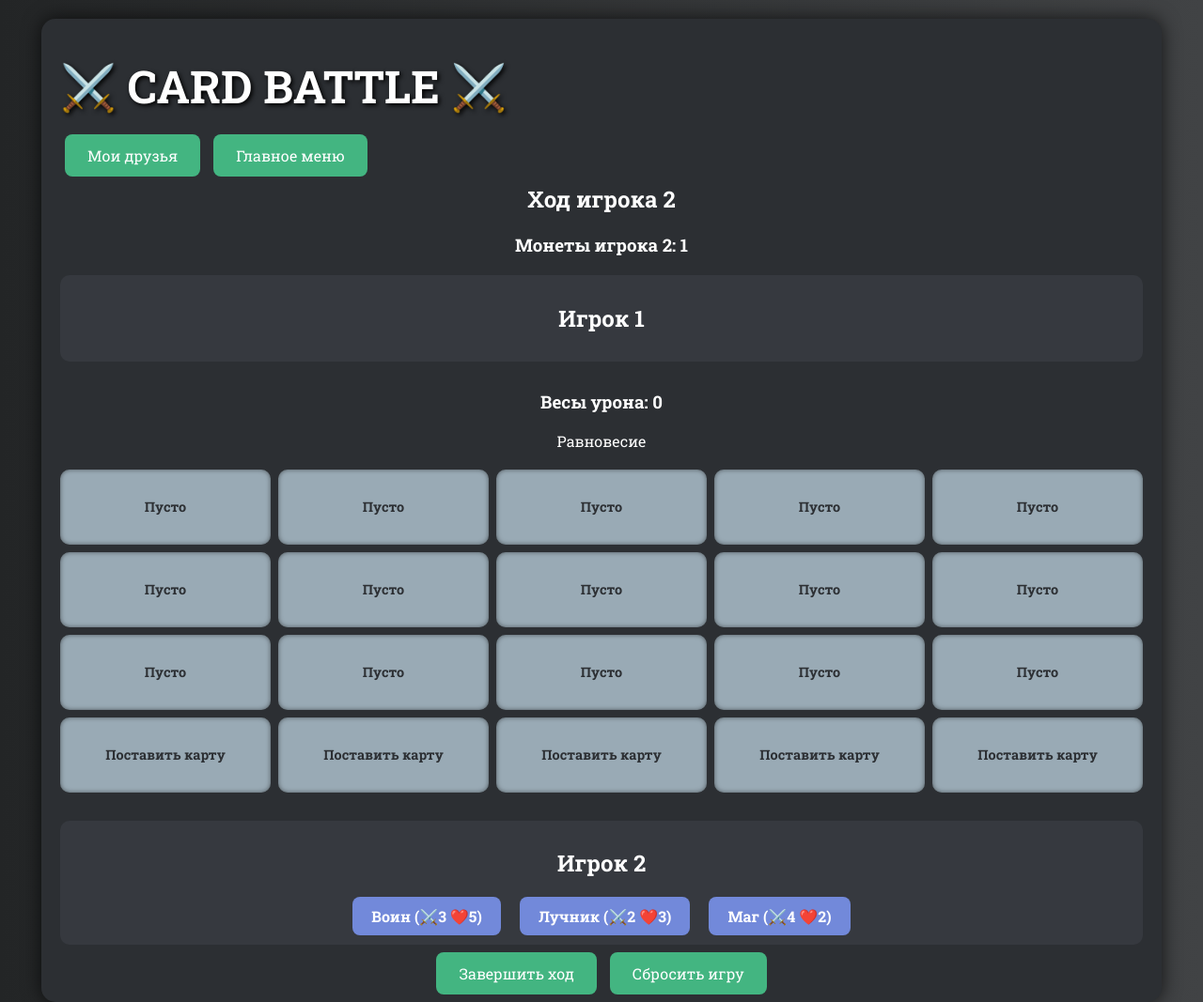
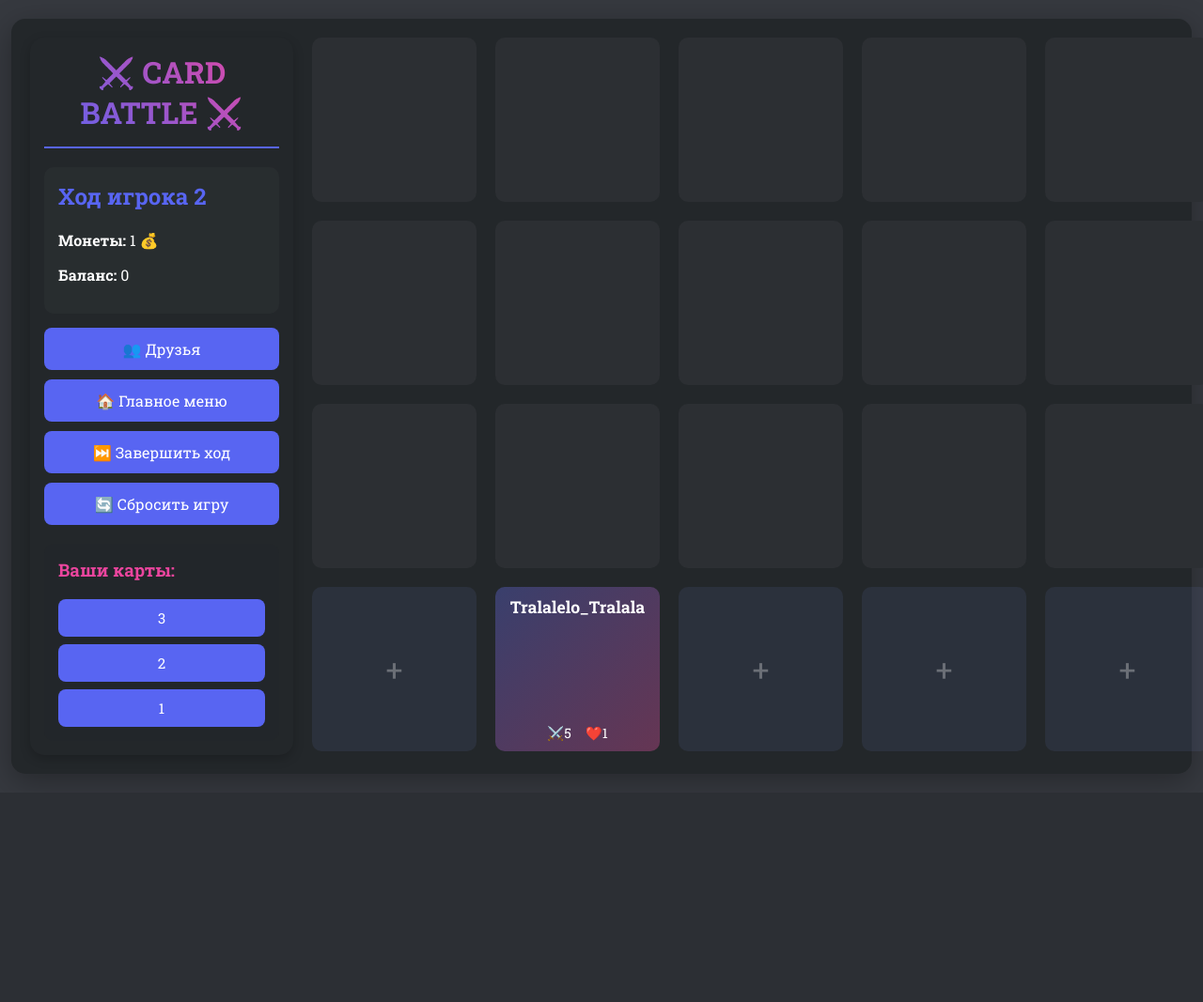
Before and after one commit to JacobHughes13/potential-carnival, a Flask app: page /play in a window 1280 px wide. Shown: the whole page at 94% size. After the commit the page ends 812 px from the top, so only its background shows below. Run offline with Flask 3, Linux system fonts and the light colour scheme; a user stored in the database is signed in.

Commit message:
Имба дизайн
И это не осуждается

```diff
--- a/static/style.css
+++ b/static/style.css
@@ -1,262 +1,310 @@
+:root {
+    --primary: #5865F2;
+    --secondary: #EB459E;
+    --success: #57F287;
+    --danger: #ED4245;
+    --dark: #23272A;
+    --light: #FFFFFF;
+    --background: #36393F;
+    --card-bg: #2C2F33;
+    --text-light: rgba(255, 255, 255, 0.9);
+    --text-muted: rgba(255, 255, 255, 0.6);
+}
+
 body {
     margin: 0;
     padding: 0;
-    font-family: 'Roboto Slab', serif;
-    background: linear-gradient(to right, #232526, #414345);
-    color: #fff;
+    font-family: 'Roboto Slab', sans-serif;
+    background: var(--background);
+    color: var(--light);
     min-height: 100vh;
     display: flex;
     flex-direction: column;
     align-items: center;
 }
 
-h1 {
-    margin-top: 20px;
-    font-size: 3rem;
-    text-shadow: 2px 2px 5px #000;
+.game-container {
+    width: 95%;
+    max-width: 1400px;
+    background: var(--dark);
+    border-radius: 15px;
+    padding: 20px;
+    margin: 20px 0;
+    box-shadow: 0 8px 32px rgba(0, 0, 0, 0.3);
 }
 
-h2, h3 {
-    text-align: center;
+.game-layout {
+    display: grid;
+    grid-template-columns: 280px 1fr;
+    gap: 20px;
 }
 
-.game-container {
-    width: 90%;
-    max-width: 1200px;
-    background: #2c2f33;
+/* Левая панель */
+.side-panel {
+    background: var(--dark);
     border-radius: 15px;
-    padding: 20px;
-    margin-top: 20px;
-    box-shadow: 0 0 20px rgba(0,0,0,0.7);
+    padding: 15px;
+    box-shadow: 0 4px 12px rgba(0, 0, 0, 0.2);
+    display: flex;
+    flex-direction: column;
 }
 
+.game-title {
+    font-size: 2rem;
+    margin: 0 0 20px 0;
+    padding-bottom: 15px;
+    background: linear-gradient(45deg, var(--primary), var(--secondary));
+    -webkit-background-clip: text;
+    background-clip: text;
+    color: transparent;
+    text-align: center;
+    border-bottom: 2px solid var(--primary);
+}
+
+.player-info {
+    background: rgba(44, 47, 51, 0.7);
+    padding: 15px;
+    border-radius: 10px;
+    margin-bottom: 15px;
+}
+
+.player-info h2 {
+    margin-top: 0;
+    color: var(--primary);
+}
+
+.balance-indicator {
+    margin-top: 10px;
+}
+
+.balance-bar {
+    height: 10px;
+    background: linear-gradient(to right,
+        var(--danger) 0%,
+        var(--danger) 50%,
+        var(--success) 50%,
+        var(--success) 100%);
+    border-radius: 5px;
+    margin-top: 5px;
+    position: relative;
+}
+
+.balance-bar::after {
+    content: "";
+    position: absolute;
+    left: 50%;
+    top: 0;
+    bottom: 0;
+    width: 2px;
+    background: white;
+    transform: translateX(-50%);
+}
+
+.controls {
+    display: flex;
+    flex-direction: column;
+    gap: 10px;
+    margin-bottom: 20px;
+}
+
+/* Кнопки */
+.control-button, .menu-button {
+    background: var(--primary);
+    color: white;
+    border: none;
+    padding: 12px;
+    border-radius: 8px;
+    font-size: 1rem;
+    cursor: pointer;
+    transition: all 0.3s ease;
+    text-decoration: none;
+    text-align: center;
+    font-weight: 500;
+}
+
+.control-button:hover, .menu-button:hover {
+    background: #4752C4;
+    transform: translateY(-2px);
+    box-shadow: 0 4px 8px rgba(0, 0, 0, 0.2);
+}
+
+/* Карты игрока */
 .player-area {
-    margin: 20px 0;
-    padding: 10px;
-    background: #36393f;
+    margin-top: auto;
+    padding: 15px;
+    background: rgba(35, 39, 42, 0.5);
     border-radius: 10px;
+}
+
+.player-area h3 {
+    margin-top: 0;
+    color: var(--secondary);
 }
 
 .card-selection {
     display: flex;
-    justify-content: center;
-    gap: 20px;
-    flex-wrap: wrap;
+    flex-direction: column;
+    gap: 8px;
 }
 
 .card-preview {
-    background: #7289da;
+    display: block;
+    padding: 10px;
+    background: var(--primary);
     color: white;
-    padding: 10px 20px;
     border-radius: 8px;
     text-decoration: none;
-    font-weight: bold;
-    transition: background 0.3s;
+    transition: all 0.2s ease;
+    text-align: center;
+    font-size: 0.95rem;
 }
 
 .card-preview:hover {
-    background: #5b6eae;
+    background: var(--secondary);
+    transform: translateY(-3px);
+    box-shadow: 0 4px 8px rgba(0, 0, 0, 0.2);
 }
 
+/* Игровое поле */
 .battlefield {
-    margin: 30px 0;
+    grid-column: 2;
+    height: calc(100vh - 100px);
+    display: flex;
+    flex-direction: column;
 }
 
 .grid-container {
+    flex-grow: 1;
     display: grid;
-    grid-template-rows: repeat(4, 80px);
+    grid-template-rows: repeat(4, 1fr);
     grid-template-columns: repeat(5, 1fr);
-    gap: 8px;
-    margin-top: 20px;
-}
-
-.grid-row {
-    display: contents;
+    gap: 75px;
+    margin-top: 0;
 }
 
 .grid-cell {
-    background: #99aab5;
+    min-height: 175px;
+    min-width: 175px;
+    background: var(--card-bg);
     border-radius: 10px;
+    position: relative;
+    overflow: hidden;
+    transition: all 0.2s ease;
+}
+
+.grid-cell.empty {
+    cursor: pointer;
+    background: rgba(114, 137, 218, 0.1);
+}
+
+.grid-cell.empty:hover {
+    background: rgba(114, 137, 218, 0.3);
+}
+
+.empty-slot {
+    display: flex;
+    width: 100%;
+    height: 100%;
+    align-items: center;
+    justify-content: center;
+    text-decoration: none;
+}
+
+.slot-content {
+    width: 100%;
+    height: 100%;
     display: flex;
     align-items: center;
     justify-content: center;
-    font-weight: bold;
-    text-align: center;
-    position: relative;
-    overflow: hidden;
-    box-shadow: inset 0 0 5px rgba(0,0,0,0.5);
+    font-size: 2rem;
+    color: rgba(255, 255, 255, 0.3);
+    transition: all 0.2s ease;
 }
 
+.empty:hover .slot-content {
+    color: rgba(255, 255, 255, 0.8);
+    transform: scale(1.2);
+}
+
+/* Карты на поле */
 .card {
-    background: #5865f2;
-    width: 90%;
-    height: 90%;
-    border-radius: 10px;
-    padding: 5px;
+    padding: 10px;
+    height: 100%;
+    box-sizing: border-box;
     display: flex;
     flex-direction: column;
-    justify-content: center;
-    align-items: center;
+    justify-content: space-between;
+    background: linear-gradient(135deg, rgba(88, 101, 242, 0.3), rgba(235, 69, 158, 0.3));
+}
+
+.player1 .card {
+    border: 2px solid var(--primary);
+}
+
+.player2 .card {
+    border: 2px solid var(--secondary);
 }
 
 .card-name {
     font-size: 1rem;
-    margin-bottom: 5px;
+    font-weight: bold;
+    margin: 0 0 5px 0;
+    white-space: nowrap;
+    overflow: hidden;
+    text-overflow: ellipsis;
+    text-align: center;
 }
 
 .card-stats {
     display: flex;
-    gap: 5px;
+    justify-content: center;
+    gap: 15px;
     font-size: 0.9rem;
 }
 
-.empty-slot {
-    color: #2c2f33;
-    font-size: 0.9rem;
-    cursor: pointer;
-    text-decoration: none;
+/* Адаптивность */
+@media (min-width: 1200px) {
+    .grid-container {
+        grid-template-rows: repeat(4, 120px);
+        grid-template-columns: repeat(5, 120px);
     }
 
-.empty-slot:hover {
-    background: #f6f6f6;
-    color: #2c2f33;
+    .card-name {
+        font-size: 1.1rem;
+    }
 }
 
-.controls {
-    margin-top: 20px;
-    text-align: center;
+@media (max-width: 768px) {
+    .game-layout {
+        grid-template-columns: 1fr;
     }
 
-.control-button {
-    background: #43b581;
-    color: white;
-    padding: 12px 24px;
-    margin: 5px;
-    border: none;
-    border-radius: 8px;
-    text-decoration: none;
-    font-size: 1rem;
-    transition: background 0.3s;
+    .battlefield {
+        height: auto;
+        grid-column: 1;
     }
 
-.control-button:hover {
-    background: #3ca374;
+    .side-panel {
+        order: 2;
+    }
 }
 
-.balance-indicator {
-    margin-bottom: 20px;
-    text-align: center;
+/* Анимации */
+@keyframes pulse {
+    0% { transform: scale(1); }
+    50% { transform: scale(1.05); }
+    100% { transform: scale(1); }
 }
 
-.positive-balance {
-    color: #43b581;
-    font-weight: bold;
+.pulse {
+    animation: pulse 2s infinite;
 }
 
-.negative-balance {
-    color: #f04747;
-    font-weight: bold;
+@keyframes fadeIn {
+    from { opacity: 0; transform: translateY(10px); }
+    to { opacity: 1; transform: translateY(0); }
 }
 
-.winner-message {
-    font-size: 2rem;
-    color: #43b581;
-    text-align: center;
-    margin-top: 50px;
+.fade-in {
+    animation: fadeIn 0.3s ease-out forwards;
 }
-
-.card-table {
-    width: 100%;
-    border-collapse: collapse;
-    margin-top: 20px;
-}
-
-.card-table th, .card-table td {
-    border: 1px solid #ccc;
-    padding: 10px;
-    text-align: center;
-    background: #40444b;
-}
-
-.card-table th {
-    background: #7289da;
-    color: white;
-}
-
-.card-table tr:nth-child(even) {
-    background: #36393f;
-}
-
-.card-table tr:hover {
-    background: #5865f2;
-}
-
-.auth-form {
-    display: flex;
-    flex-direction: column;
-    gap: 15px;
-    margin-top: 20px;
-}
-
-.auth-form input {
-    padding: 10px;
-    font-size: 16px;
-    border-radius: 10px;
-    border: none;
-    background: #36393f;
-    color: #fff;
-}
-
-.auth-form input::placeholder {
-    color: #bbb;
-}
-
-.auth-form button {
-    margin-top: 10px;
-}
-
-.auth-links {
-    margin-top: 20px;
-    text-align: center;
-}
-
-.auth-links a {
-    color: #7289da;
-    text-decoration: none;
-    font-weight: bold;
-}
-
-.auth-links a:hover {
-    text-decoration: underline;
-}
-
-.title {
-    text-align: center;
-    font-size: 3.5rem;
-    margin-bottom: 50px;
-    color: #43b581;
-}
-
-.menu-buttons {
-    display: flex;
-    flex-direction: column;
-    gap: 20px;
-    align-items: center;
-}
-
-.menu-button {
-    background: #7289da;
-    color: white;
-    padding: 15px 30px;
-    border-radius: 10px;
-    text-decoration: none;
-    font-size: 1.2rem;
-    width: 200px;
-    text-align: center;
-    transition: transform 0.2s, background 0.3s;
-}
-
-.menu-button:hover {
-    background: #5b6eae;
-    transform: scale(1.05);
-}
--- a/templates/index.html
+++ b/templates/index.html
@@ -2,56 +2,58 @@
 <html>
 <head>
     <title>Card Battle</title>
-    <link href="https://fonts.googleapis.com/css2?family=Roboto+Slab:wght@400;700&display=swap"
-          rel="stylesheet">
-    <link rel="stylesheet"
-          href="{{ url_for('static', filename='style.css') }}">
+    <link href="https://fonts.googleapis.com/css2?family=Roboto+Slab:wght@400;700&display=swap" rel="stylesheet">
+    <link rel="stylesheet" href="{{ url_for('static', filename='style.css') }}">
+    <meta name="viewport" content="width=device-width, initial-scale=1.0">
 </head>
 <body>
-    <div class="game-container">
-        <h1>⚔️ CARD BATTLE ⚔️</h1>
-        <a href="/friends" class="control-button">Мои друзья</a>
-        <a href="/main_menu" class="control-button">Главное меню</a>
-        <h2 class="turn-indicator">Ход игрока {{ current_player }}</h2>
-        <h3>Монеты игрока {{ current_player }}: {{ coins[current_player] }}</h3>
+    <div class="game-container game-layout">
+        <!-- Левая панель -->
+        <div class="side-panel">
+            <h1 class="game-title">⚔️ CARD BATTLE ⚔️</h1>
 
-        <div class="player-area player1">
-            <h2>Игрок 1</h2>
-            <div class="card-selection">
+            <div class="player-info">
+                <h2>Ход игрока {{ current_player }}</h2>
+                <p><strong>Монеты:</strong> {{ coins[current_player] }} 💰</p>
+                <div class="balance-indicator">
+                    <p><strong>Баланс:</strong> {{ damage_balance }}</p>
+<!--                    <div class="balance-bar" style="&#45;&#45;balance: {{ damage_balance }}%"></div>-->
+                </div>
+            </div>
+
+            <div class="controls">
+                <a href="/friends" class="control-button">👥 Друзья</a>
+                <a href="/main_menu" class="control-button">🏠 Главное меню</a>
                 {% if current_player == 1 %}
-                <a href="/pick_up_the_card/0"
-                   class="card-preview">Карта1</a>
-                <a href="/pick_up_the_card/1"
-                   class="card-preview">Карта2</a>
-                <a href="/pick_up_the_card/2"
-                   class="card-preview">Карта3</a>
+                    <a href="/player1_turn" class="control-button">⏭️ Завершить ход</a>
+                {% elif current_player == 2 %}
+                    <a href="/player2_turn" class="control-button">⏭️ Завершить ход</a>
                 {% endif %}
+                <a href="/reset" class="control-button">🔄 Сбросить игру</a>
+            </div>
+
+            <div class="player-area">
+                <h3>Ваши карты:</h3>
+                <div class="card-selection">
+                    {% if current_player == 1 %}
+                    <a href="/pick_up_the_card/0" class="card-preview">1</a>
+                    <a href="/pick_up_the_card/1" class="card-preview">2</a>
+                    <a href="/pick_up_the_card/2" class="card-preview">3</a>
+                    {% elif current_player == 2 %}
+                    <a href="/pick_up_the_card/2" class="card-preview">3</a>
+                    <a href="/pick_up_the_card/1" class="card-preview">2</a>
+                    <a href="/pick_up_the_card/0" class="card-preview">1</a>
+                    {% endif %}
+                </div>
             </div>
         </div>
 
+        <!-- Игровое поле -->
         <div class="battlefield">
-            <div class="balance-indicator">
-                <h3>Весы урона: {{ damage_balance }}</h3>
-                    <p class="{% if damage_balance > 0 %}
-                                 positive-balance
-                               {% elif damage_balance < 0 %}
-                                 negative-balance
-                               {% endif %}">
-                        {% if damage_balance > 0 %}
-                            Преимущество Игрока 1 ({{ damage_balance }})
-                        {% elif damage_balance < 0 %}
-                            Преимущество Игрока 2 ({{ -damage_balance }})
-                        {% else %}
-                            Равновесие
-                        {% endif %}
-                    </p>
-            </div>
-
             <div class="grid-container">
                 {% for row_idx in range(4) %}
-                <div class="grid-row">
                     {% for col_idx in range(5) %}
-                    <div class="grid-cell">
+                    <div class="grid-cell {% if not grid[row_idx][col_idx] and ((current_player == 1 and row_idx == 0) or (current_player == 2 and row_idx == 3)) %}empty{% endif %}">
                         {% if grid[row_idx][col_idx] %}
                         <div class="card player{{ grid[row_idx][col_idx].player_id }}">
                             <div class="card-name">{{ grid[row_idx][col_idx].name }}</div>
@@ -62,43 +64,15 @@
                         </div>
                         {% else %}
                             {% if (current_player == 1 and row_idx == 0) or (current_player == 2 and row_idx == 3) %}
-                            <a href="/place_card/{{ row_idx }}/{{ col_idx }}"
-                               class="empty-slot">Поставить карту</a>
-                            {% else %}
-                            <div class="empty-slot">Пусто</div>
+                            <a href="/place_card/{{ row_idx }}/{{ col_idx }}" class="empty-slot">
+                                <div class="slot-content">+</div>
+                            </a>
                             {% endif %}
                         {% endif %}
                     </div>
                     {% endfor %}
-                </div>
                 {% endfor %}
             </div>
-        </div>
-
-        <div class="player-area player2">
-            <h2>Игрок 2</h2>
-            <div class="card-selection">
-                {% if current_player == 2 %}
-                <a href="/pick_up_the_card/0"
-                   class="card-preview">Воин (⚔️3 ❤️5)</a>
-                <a href="/pick_up_the_card/1"
-                   class="card-preview">Лучник (⚔️2 ❤️3)</a>
-                <a href="/pick_up_the_card/2"
-                   class="card-preview">Маг (⚔️4 ❤️2)</a>
-                {% endif %}
-            </div>
-        </div>
-
-        <div class="controls">
-            {% if current_player == 1 %}
-                <a href="/player1_turn"
-                   class="control-button">Завершить ход</a>
-            {% elif current_player == 2 %}
-                <a href="/player2_turn"
-                   class="control-button">Завершить ход</a>
-            {% endif %}
-            <a href="/reset"
-               class="control-button">Сбросить игру</a>
         </div>
     </div>
 </body>
```
Also changed, not shown: templates/login.html (+10 -20 lines), templates/main_menu.html (+18 -10 lines), BD/BD.db. Lines whose indentation alone changed are shown as unchanged.
